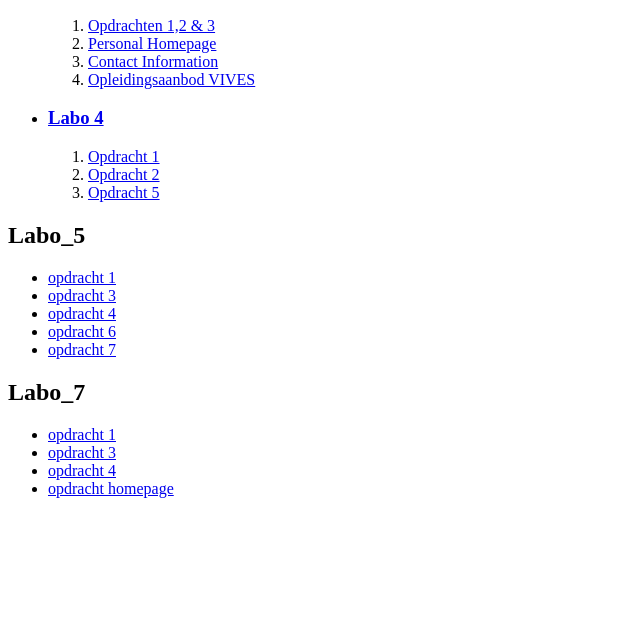
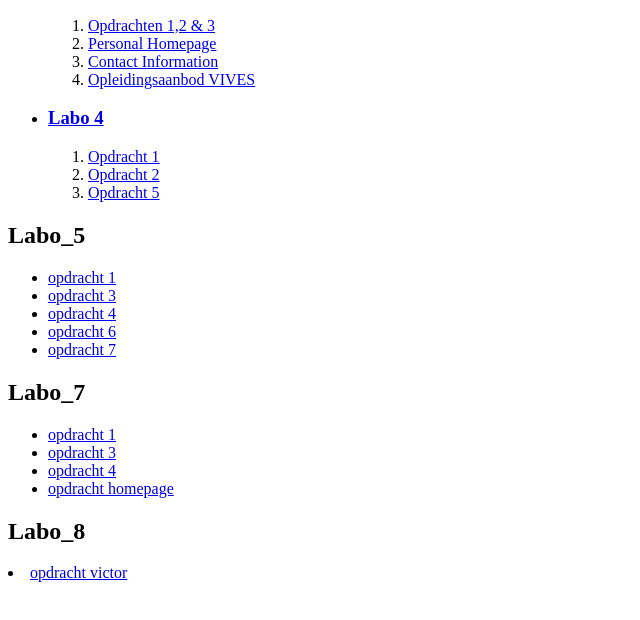
Before and after one commit to GuusBossuyt/Webdevelopment, a plain HTML site: page index.html in a window 1280 px wide. Shown: the part 104-724 px from the top of the page, without its empty margins (0-640 px from the left). Drawn offline with Linux system fonts and the light colour scheme.

Commit message:
opdracht8

```diff
--- a/index.html
+++ b/index.html
@@ -52,7 +52,9 @@
 
 </ul>
 </p>
-
-
+<h2>Labo_8</h2>
+    <p>
+    <li><a href="frontendmentorprofilecardBeginSituatie/index.html">opdracht victor</a></li>
+</p>
 </body>
 </html>
```
